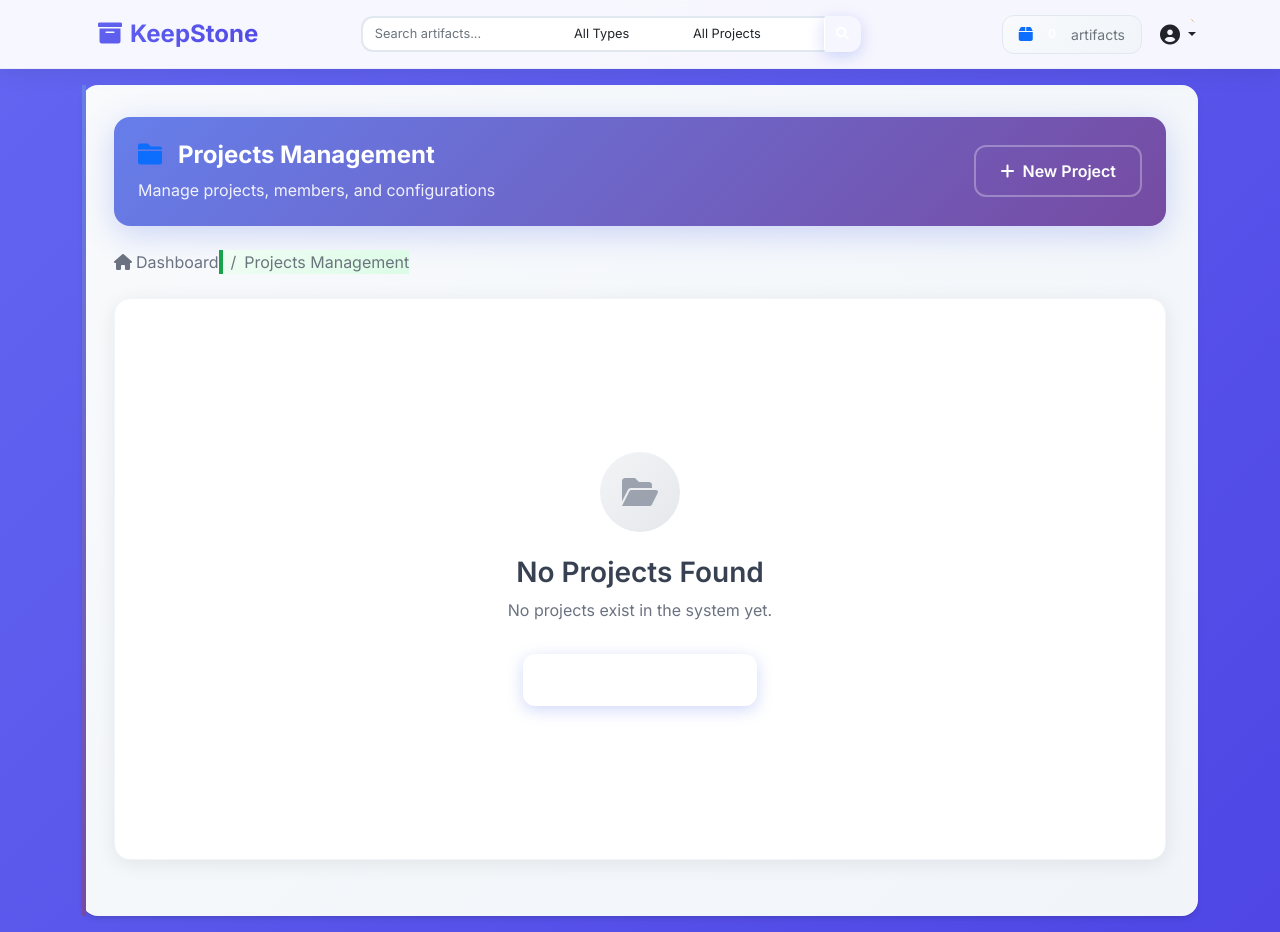
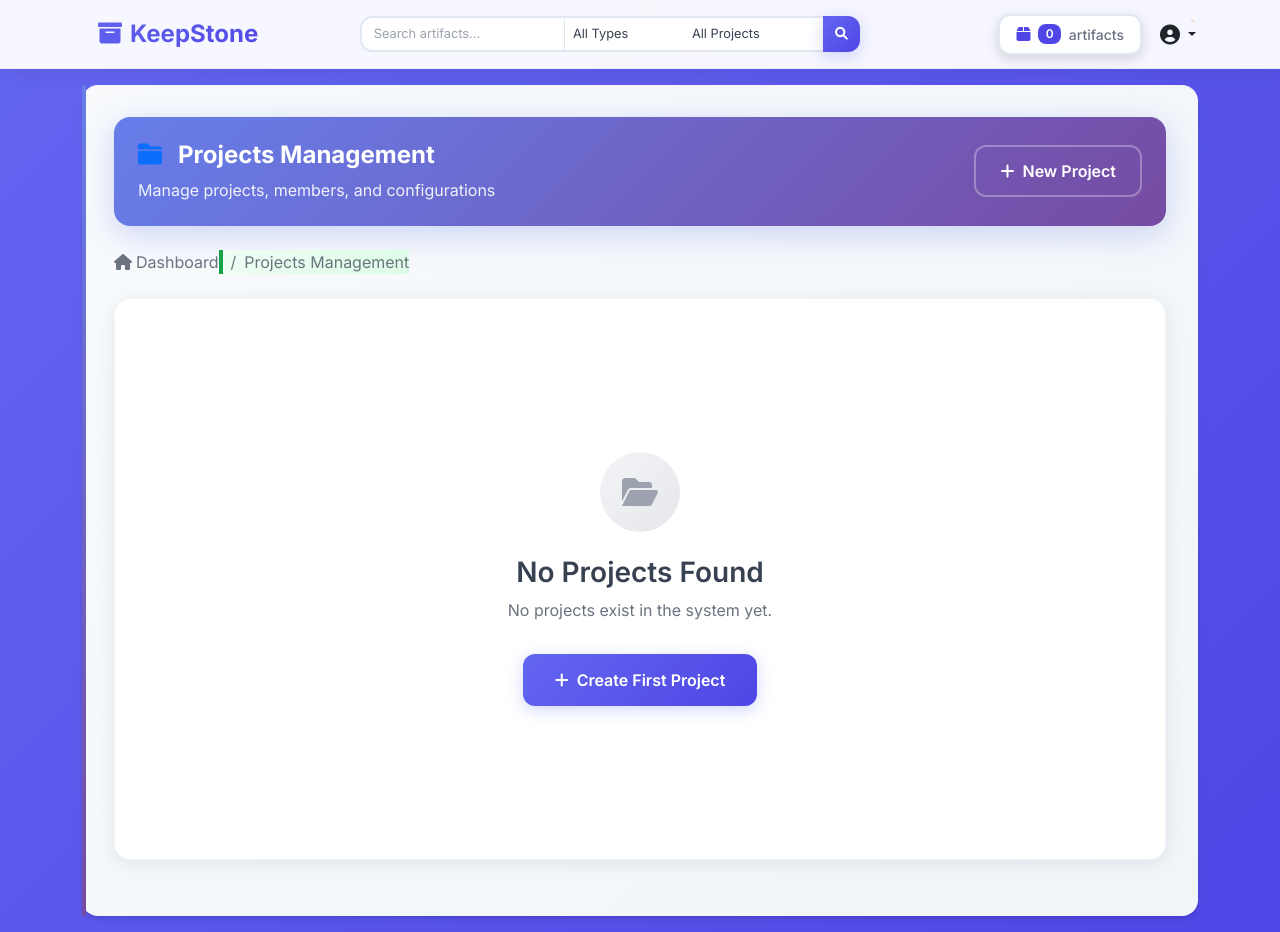
Before and after one commit to dkarunakaran/keep-stone, a Flask app: page /projects in a window 1280 px wide. Run offline with Flask 3, Linux system fonts and the light colour scheme; a user stored in the database is signed in; parts of the project's set-up code (start-up, migrations or seed data) failed here and were passed over; some libraries are stand-ins or nearby versions.

Commit message:
changes to the scheduler code and ui

```diff
--- a/models/project_config.py
+++ b/models/project_config.py
@@ -2,7 +2,7 @@ from sqlalchemy import Column, Integer, String, Text, ForeignKey, DateTime
 from sqlalchemy.orm import relationship
 from datetime import datetime
 import json
-from models.base import Base
+from .base import Base
 
 
 class ProjectConfig(Base):
--- a/scheduler.py
+++ b/scheduler.py
@@ -9,6 +9,7 @@ from datetime import datetime, date, timedelta
 from models.base import engine
 from models.artifact import Artifact
 from models.project import Project  # Import Project model to register the table
+from models.project_config import ProjectConfig  # Import ProjectConfig model to register the table
 from utility import delete_image
 from utils.email_utils import check_expiring_tokens
 from utils.config_utils import load_config
--- a/templates/base.html
+++ b/templates/base.html
@@ -131,6 +131,25 @@
             top: 0;
             z-index: 1050;
             border-bottom: 1px solid rgba(226, 232, 240, 0.5);
+        }
+
+        /* Ensure navbar elements maintain visibility on all pages */
+        .navbar .navbar-nav {
+            z-index: 1051 !important;
+        }
+
+        .navbar .nav-artifact-counter {
+            position: relative;
+            z-index: 1052 !important;
+        }
+
+        /* Specific fix for pages with container-fluid (like projects page) */
+        body .navbar .nav-artifact-counter,
+        .container-fluid + * .navbar .nav-artifact-counter,
+        .container-fluid .navbar .nav-artifact-counter {
+            background: white !important;
+            border: 2px solid #e2e8f0 !important;
+            box-shadow: 0 4px 12px rgba(0, 0, 0, 0.15) !important;
         }        .navbar-brand {
             font-weight: 700;
             font-size: 1.5rem;
@@ -182,22 +201,57 @@
 
         /* Navigation artifact counter */
         .nav-artifact-counter {
-            background: linear-gradient(135deg, #f8fafc 0%, #f1f5f9 100%);
-            border: 1px solid #e2e8f0;
+            background: linear-gradient(135deg, #f8fafc 0%, #f1f5f9 100%) !important;
+            border: 1px solid #e2e8f0 !important;
             border-radius: 0.75rem;
             padding: 0.5rem 1rem;
             transition: all 0.3s ease;
+            color: #374151 !important; /* Ensure dark text color */
+            backdrop-filter: blur(10px);
+            box-shadow: 0 2px 8px rgba(0, 0, 0, 0.1) !important;
         }
 
         .nav-artifact-counter:hover {
             transform: translateY(-1px);
-            box-shadow: 0 4px 12px rgba(99, 102, 241, 0.15);
-            border-color: var(--primary-color);
+            box-shadow: 0 4px 12px rgba(99, 102, 241, 0.15) !important;
+            border-color: var(--primary-color) !important;
         }
 
         .nav-artifact-counter .badge {
             font-size: 0.75rem;
             padding: 0.35em 0.6em;
+            background: var(--primary-color) !important;
+            color: white !important;
+        }
+
+        .nav-artifact-counter i {
+            color: var(--primary-color) !important;
+        }
+
+        .nav-artifact-counter small {
+            color: #6b7280 !important;
+            font-weight: 500;
+        }
+
+        /* Search button fix */
+        .search-box {
+            border: 2px solid #e2e8f0 !important;
+            color: #374151 !important;
+        }
+
+        .search-box::placeholder {
+            color: #9ca3af !important;
+        }
+
+        .btn-primary {
+            background: var(--primary-gradient) !important;
+            border: none !important;
+            color: white !important;
+        }
+
+        .btn-primary:hover {
+            transform: translateY(-1px);
+            box-shadow: 0 4px 12px rgba(99, 102, 241, 0.3);
         }
 
         .alert {
@@ -235,11 +289,23 @@
             font-size: 0.875rem;
             background-position: right 1rem center;
             transition: all 0.2s ease;
+            color: #374151 !important;
+            background-color: white !important;
         }
 
         .form-select:focus {
             border-color: var(--primary-color);
             box-shadow: 0 0 0 4px rgb(99 102 241 / 0.1);
+        }
+
+        /* Search form styling */
+        .input-group .form-select {
+            border-radius: 0 !important;
+            color: #374151 !important;
+        }
+
+        .input-group .form-control {
+            color: #374151 !important;
         }
 
         ::-webkit-scrollbar {
--- a/templates/projects.html
+++ b/templates/projects.html
@@ -1,6 +1,43 @@
 {% extends "base.html" %}
 
 {% block title %}Projects Management - KeepStone{% endblock %}
+
+{% block head %}
+<style>
+/* Specific fix for nav-artifact-counter on projects page */
+.navbar .nav-artifact-counter {
+    background: white !important;
+    border: 2px solid #e2e8f0 !important;
+    border-radius: 0.75rem !important;
+    padding: 0.5rem 1rem !important;
+    color: #374151 !important;
+    box-shadow: 0 4px 12px rgba(0, 0, 0, 0.15) !important;
+    backdrop-filter: blur(10px) !important;
+    z-index: 9999 !important;
+    position: relative !important;
+}
+
+.navbar .nav-artifact-counter i {
+    color: #4f46e5 !important;
+}
+
+.navbar .nav-artifact-counter .badge {
+    background: #4f46e5 !important;
+    color: white !important;
+}
+
+.navbar .nav-artifact-counter small {
+    color: #6b7280 !important;
+    font-weight: 500 !important;
+}
+
+.navbar .nav-artifact-counter:hover {
+    transform: translateY(-1px) !important;
+    box-shadow: 0 6px 16px rgba(0, 0, 0, 0.2) !important;
+    border-color: #4f46e5 !important;
+}
+</style>
+{% endblock %}
 
 {% block content %}
 <div class="container-fluid px-0">
--- a/utility.py
+++ b/utility.py
@@ -12,6 +12,7 @@ import models.artifact
 import models.base
 import models.config
 import models.project
+import models.project_config
 import models.user
 import models.project_member
 
```
